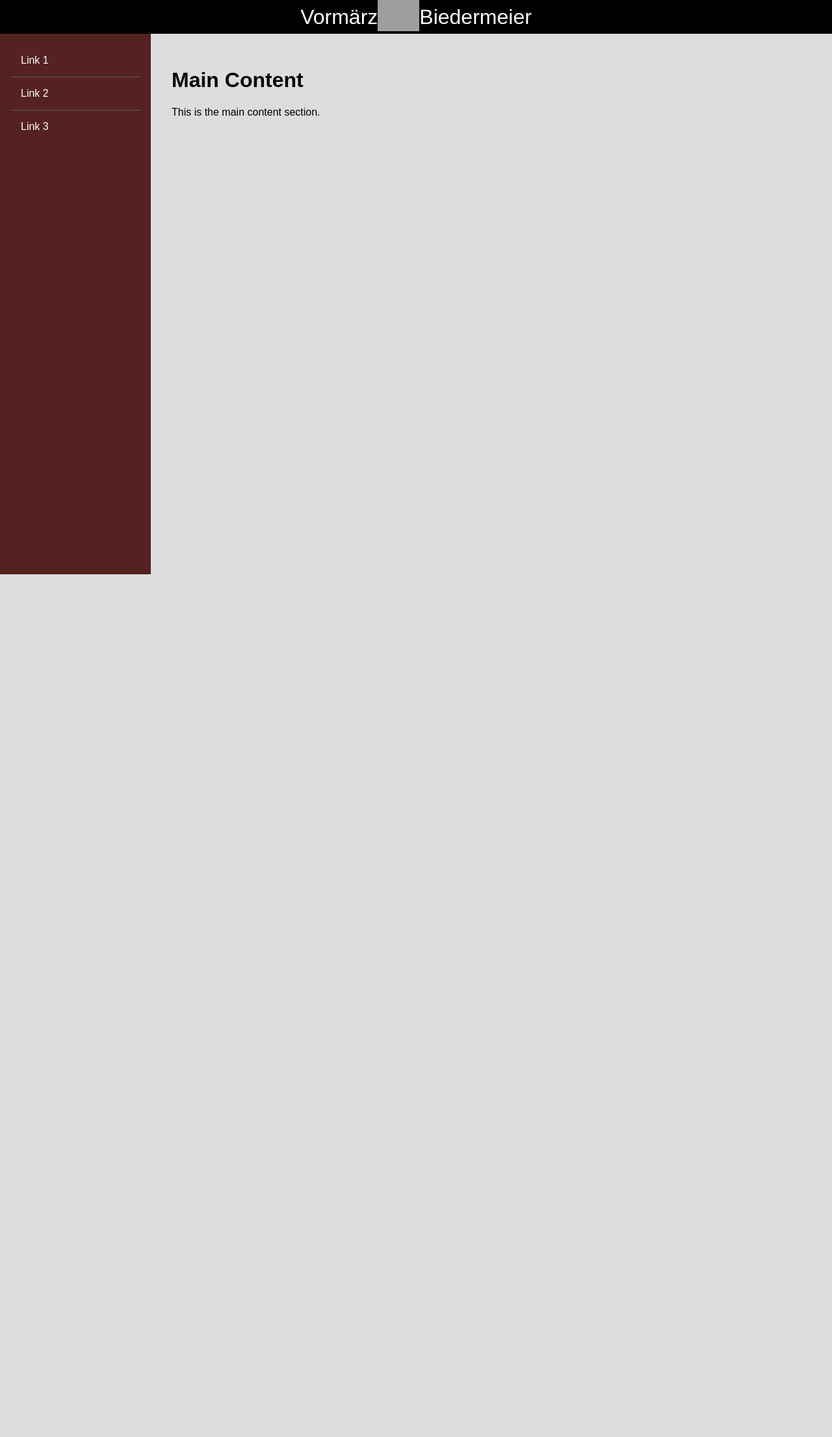
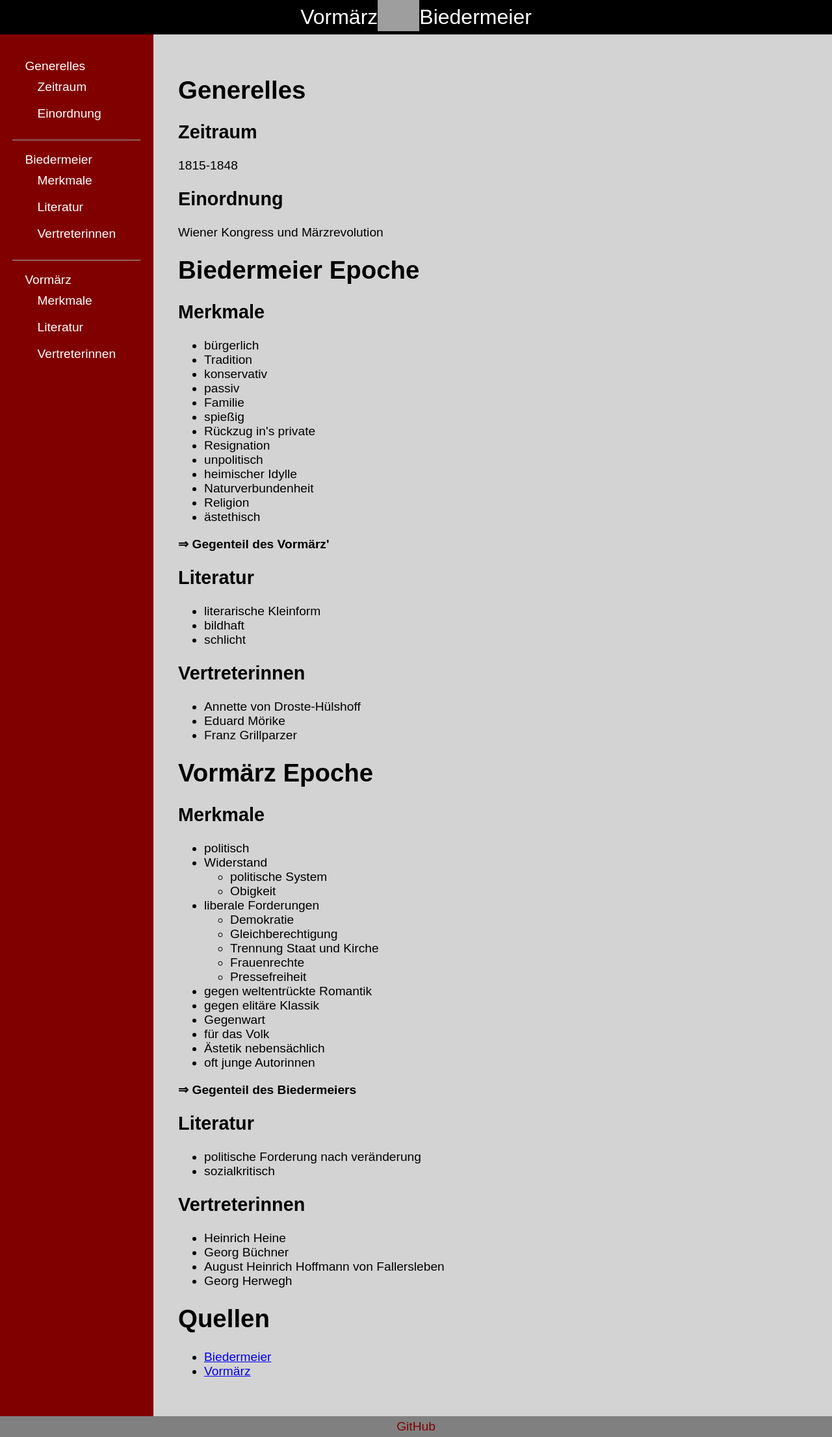
Before and after one commit to Rabenstern/vormaerz_biedermeier, a PHP site: page / in a window 1280 px wide. Shown: the whole page at 65% size. Before the commit the page ends 884 px from the top, so only its background shows below. Run offline with PHP 8.4, Linux system fonts and the light colour scheme; grey boxes are pictures that could not be loaded.

Commit message:
add content and flex (for mobile)

```diff
--- a/src/css/style.css
+++ b/src/css/style.css
@@ -2,9 +2,8 @@ body {
     margin: 0;
     padding: 0;
     font-family: Arial, sans-serif;
-    font-size: 1rem;
+    font-size: 1.2rem;
     display: grid;
-    background-color: #ddd;
 }
 
 .top-sec {
@@ -15,7 +14,7 @@ body {
 header {
     display: grid;
     background-color: #000;
-    color: #fff;
+    color: white;
     padding: 0;
     justify-content: center;
     align-items: center;
@@ -44,22 +43,20 @@ header {
     font-size: 2rem;
 }
 
-.bottom-sec {
+.middle-sec {
     grid-row: 2;
-    display: grid;
-    justify-content: start;
+    display: flex;
+    flex-wrap: wrap;
+    flex-direction: row;
+    justify-content: flex-start;
+    background-color: lightgrey;
 }
 
 nav {
     display: grid;
-    grid-column: 1fr;
-    grid-template-columns: 200px 1fr;
-    grid-template-rows: 1fr;
-    height: 100vh;
-    background-color: #522;
-    color: #fff;
+    background-color: maroon;
+    color: white;
     padding: 1em;
-    width: min-content;
 }
 
 nav ul {
@@ -69,12 +66,12 @@ nav ul {
     grid-column: 1;
 }
 
-nav ul li {
+nav .nav-main li {
     padding: 1em;
-    border-bottom: 1px solid #555;
+    border-bottom: 1px solid darkgrey;
 }
 
-nav ul li:last-child {
+nav .nav-main li:last-child {
     border-bottom: none;
 }
 
@@ -83,7 +80,36 @@ nav ul li a {
     color: white;
 }
 
+nav .nav-secondary li {
+    padding: 0.5em 1em;
+    border-bottom: none;
+}
+
 main {
-    grid-column: 2;
     padding: 2em;
 }
+
+.bottom-sec {
+    grid-row: 3;
+}
+
+footer {
+    padding: 5px;
+    background-color: grey;
+    text-align: center;
+}
+
+footer a {
+    text-decoration: none;
+    color: maroon;
+}
+
+@media screen and (max-width: 1000px) {
+    body {
+        font-size: 1.5rem;
+    }
+
+    nav {
+        width: -webkit-fill-available;
+    }
+}
--- a/src/index.html
+++ b/src/index.html
@@ -21,18 +21,139 @@ MIT-License (https://mit-license.org)
                 <div class="header-right">Biedermeier</div>
             </header>
         </div>
-        <div class="bottom-sec">
+        <div class="middle-sec">
             <nav>
-                <ul>
-                    <li><a href="#">Link 1</a></li>
-                    <li><a href="#">Link 2</a></li>
-                    <li><a href="#">Link 3</a></li>
+                <ul class="nav-main">
+                    <li>
+                        <a href="#generelles">Generelles</a>
+
+                        <ul class="nav-secondary">
+                            <li><a href="#g-zeitraum">Zeitraum</a></li>
+                            <li><a href="#g-einordnung">Einordnung</a></li>
+                        </ul>
+                    </li>
+                    <li>
+                        <a href="#biedermeier">Biedermeier</a>
+
+                        <ul class="nav-secondary">
+                            <li><a href="#b-merkmale">Merkmale</a></li>
+                            <li><a href="#b-literatur">Literatur</a></li>
+                            <li><a href="#b-vertreterinnen">Vertreterinnen</a></li>
+                        </ul>
+                    </li>
+                    <li>
+                        <a href="#vormaerz">Vormärz</a>
+
+                        <ul class="nav-secondary">
+                            <li><a href="#v-merkmale">Merkmale</a></li>
+                            <li><a href="#v-literatur">Literatur</a></li>
+                            <li><a href="#v-vertreterinnen">Vertreterinnen</a></li>
+                        </ul>
+                    </li>
                 </ul>
             </nav>
             <main>
-                <h1>Main Content</h1>
-                <p>This is the main content section.</p>
+                <h1 id="generelles">Generelles</h1>
+                <h2 id="g-zeitraum">Zeitraum</h2>
+                <p>1815-1848</p>
+
+                <h2 id="g-einordnung">Einordnung</h2>
+                <p>Wiener Kongress und Märzrevolution</p>
+
+                <h1 id="biedermeier">Biedermeier Epoche</h1>
+                <h2 id="b-merkmale">Merkmale</h2>
+                <p>
+                    <ul>
+                        <li>bürgerlich</li>
+                        <li>Tradition</li>
+                        <li>konservativ</li>
+                        <li>passiv</li>
+                        <li>Familie</li>
+                        <li>spießig</li>
+                        <li>Rückzug in's private</li>
+                        <li>Resignation</li>
+                        <li>unpolitisch</li>
+                        <li>heimischer Idylle</li>
+                        <li>Naturverbundenheit</li>
+                        <li>Religion</li>
+                        <li>ästethisch</li>
+                    </ul>
+                    <b>&#8658; Gegenteil des Vormärz'</b>
+                </p>
+                <h2 id="b-literatur">Literatur</h2>
+                <p>
+                    <ul>
+                        <li>literarische Kleinform</li>
+                        <li>bildhaft</li>
+                        <li>schlicht</li>
+                    </ul>
+                </p>
+                <h2 id="b-vertreterinnen">Vertreterinnen</h2>
+                <p>
+                    <ul>
+                        <li>Annette von Droste-Hülshoff</li>
+                        <li>Eduard Mörike</li>
+                        <li>Franz Grillparzer</li>
+                    </ul>
+                </p>
+
+                <h1 id="vormaerz">Vormärz Epoche</h1>
+                <h2 id="v-merkmale">Merkmale</h2>
+                <p>
+                    <ul>
+                        <li>politisch</li>
+                        <li>Widerstand</li>
+                        <ul>
+                            <li>politische System</li>
+                            <li>Obigkeit</li>
+                        </ul>
+                        <li>liberale Forderungen</li>
+                        <ul>
+                            <li>Demokratie</li>
+                            <li>Gleichberechtigung</li>
+                            <li>Trennung Staat und Kirche</li>
+                            <li>Frauenrechte</li>
+                            <li>Pressefreiheit</li>
+                        </ul>
+                        <li>gegen weltentrückte Romantik</li>
+                        <li>gegen elitäre Klassik</li>
+                        <li>Gegenwart</li>
+                        <li>für das Volk</li>
+                        <li>Ästetik nebensächlich</li>
+                        <li>oft junge Autorinnen</li>
+                    </ul>
+                    <b>&#8658; Gegenteil des Biedermeiers</b>
+                </p>
+                <h2 id="v-literatur">Literatur</h2>
+                <p>
+                    <ul>
+                        <li>politische Forderung nach veränderung</li>
+                        <li>sozialkritisch</li>
+                    </ul>
+                </p>
+                <h2 id="v-vertreterinnen">Vertreterinnen</h2>
+                <p>
+                    <ul>
+                        <li>Heinrich Heine</li>
+                        <li>Georg Büchner</li>
+                        <li>August Heinrich Hoffmann von Fallersleben</li>
+                        <li>Georg Herwegh</li>
+                    </ul>
+                </p>
+
+                <h1 id="quellen">Quellen</h1>
+                <p>
+                    <ul>
+                        <li><a href="https://abi.unicum.de/epochen/biedermeier-epoche">Biedermeier</a></li>
+                        <li><a href="https://abi.unicum.de/epochen/vormaerz-epoche">Vormärz</a></li>
+                    </ul>
+                </p>
             </main>
+        </div>
+        <div class="bottom-sec">
+            <footer>
+                <a href="https://www.github.com/Rabenstern/vormaerz_biedermeier">GitHub</a>
+            </footer>
         </div>
     </body>
 </html>
```
